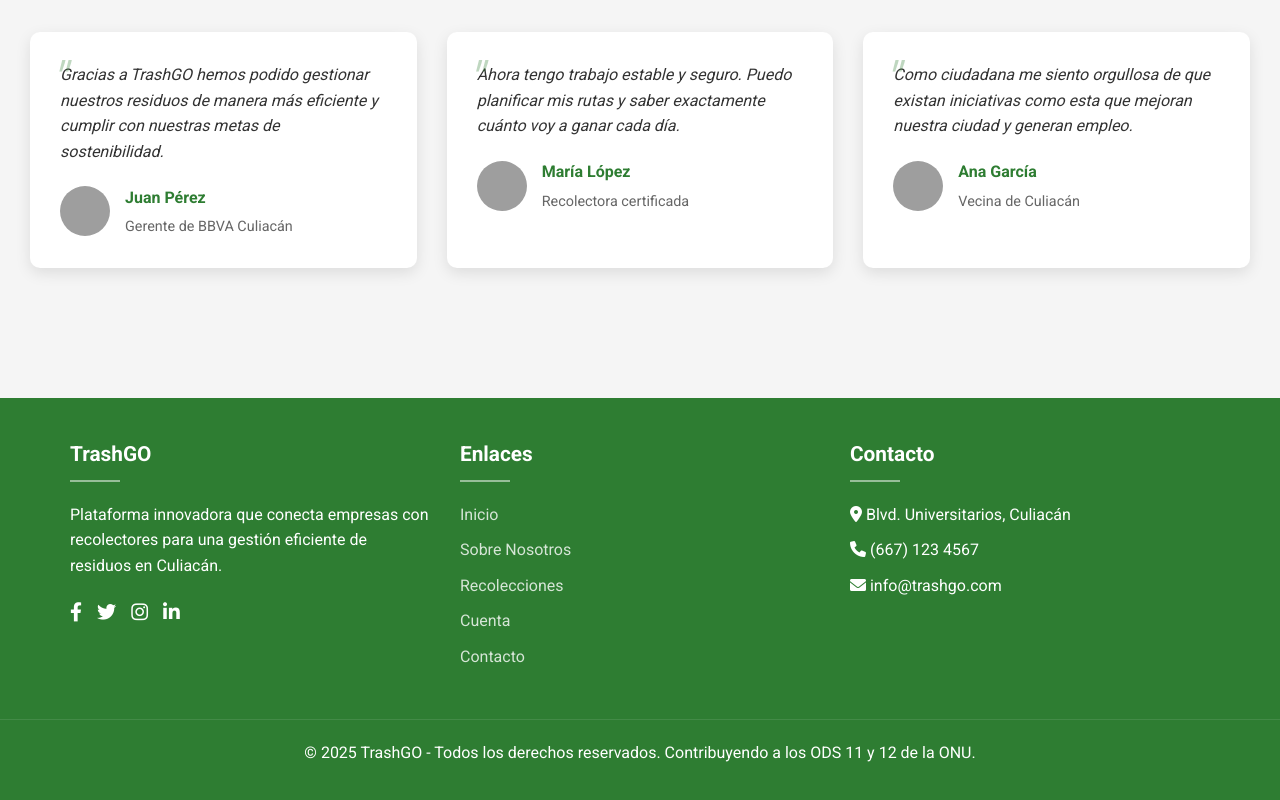
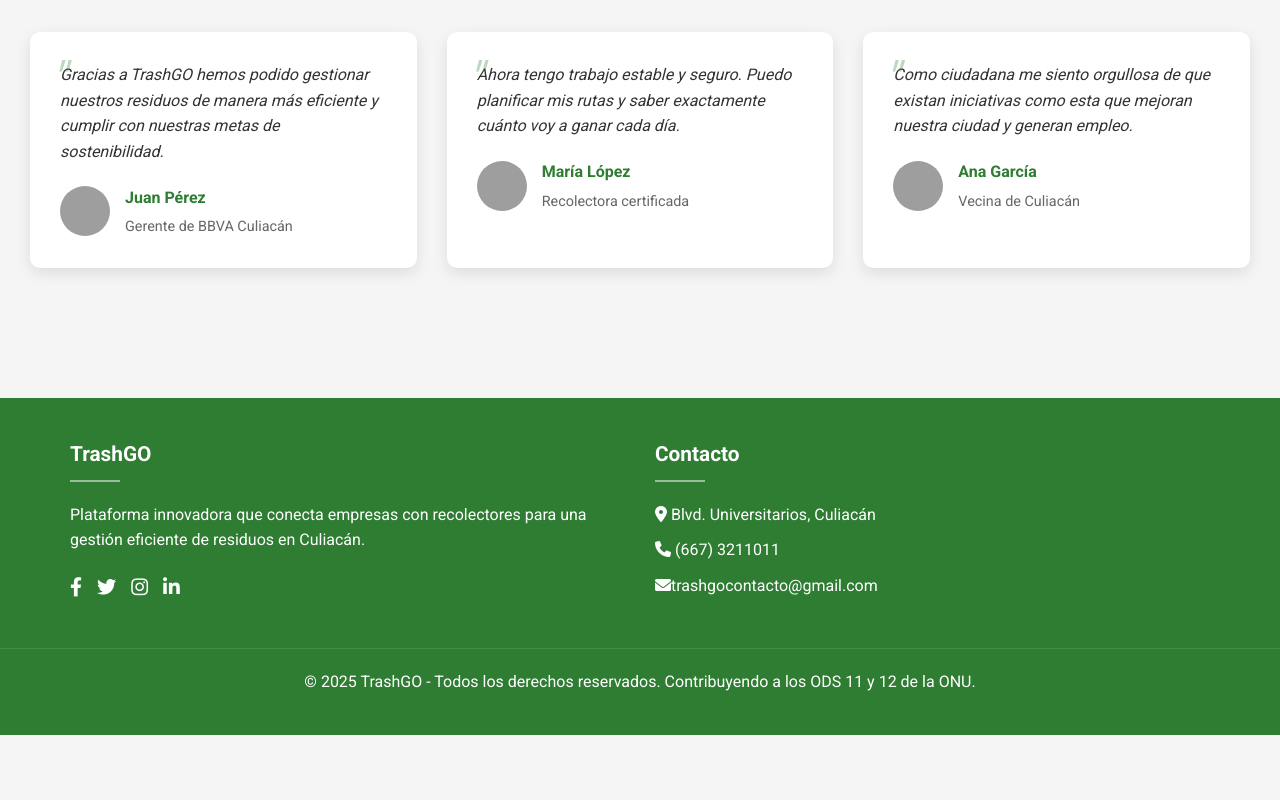
Before and after one commit to dacequi/TrashGO.github.io, a plain HTML site: page index.html in a window 1280 px wide. Shown: the part 1493-2293 px from the top of the page. After the commit the page ends 2228 px from the top, so only its background shows below. Drawn offline with Linux system fonts and the light colour scheme; grey boxes are pictures that could not be loaded.

Commit message:
Update index.html

```diff
--- a/index.html
+++ b/index.html
@@ -549,7 +549,7 @@
         <h3>TrashGO</h3>
         <p>Plataforma innovadora que conecta empresas con recolectores para una gestión eficiente de residuos en Culiacán.</p>
         <div class="social-links">
-          <a href="#"><i class="fab fa-facebook-f"></i></a>
+          <a href="https://www.facebook.com/profile.php?id=61577169301156&locale=es_LA"><i class="fab fa-facebook-f"></i></a>
           <a href="#"><i class="fab fa-twitter"></i></a>
           <a href="#"><i class="fab fa-instagram"></i></a>
           <a href="#"><i class="fab fa-linkedin-in"></i></a>
@@ -557,22 +557,11 @@
       </div>
 
       <div class="footer-column">
-        <h3>Enlaces</h3>
-        <ul>
-          <li><a href="#">Inicio</a></li>
-          <li><a href="#">Sobre Nosotros</a></li>
-          <li><a href="#">Recolecciones</a></li>
-          <li><a href="#">Cuenta</a></li>
-          <li><a href="#">Contacto</a></li>
-        </ul>
-      </div>
-
-      <div class="footer-column">
         <h3>Contacto</h3>
         <ul>
           <li><i class="fas fa-map-marker-alt"></i> Blvd. Universitarios, Culiacán</li>
-          <li><i class="fas fa-phone"></i> (667) 123 4567</li>
-          <li><i class="fas fa-envelope"></i> info@trashgo.com</li>
+          <li><i class="fas fa-phone"></i> (667) 3211011</li>
+          <li><i class="fas fa-envelope"></i>trashgocontacto@gmail.com</li>
         </ul>
       </div>
     </div>
```
